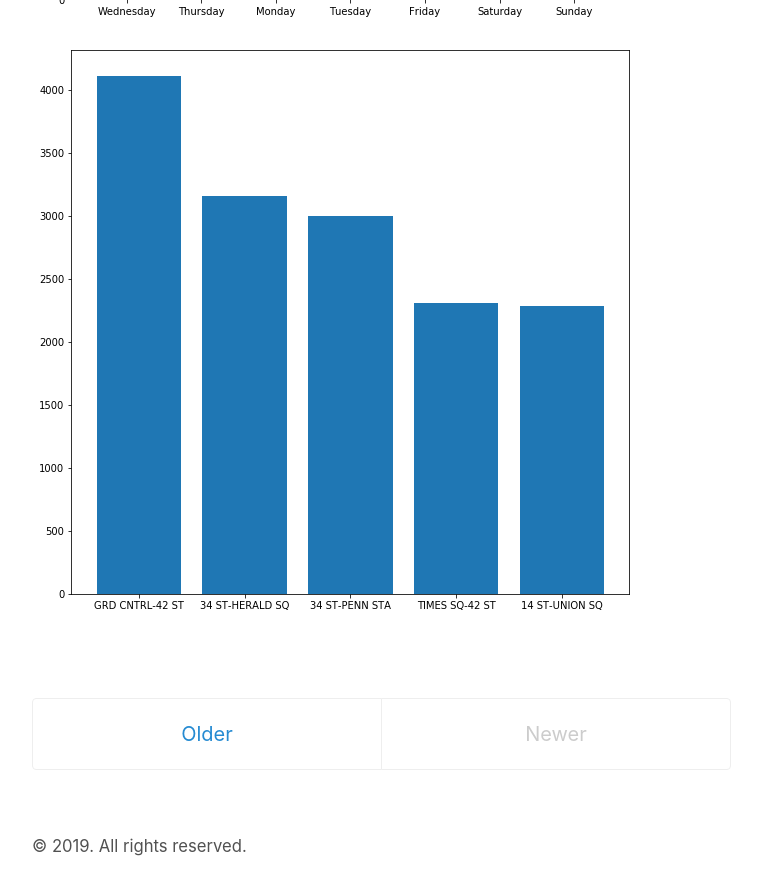
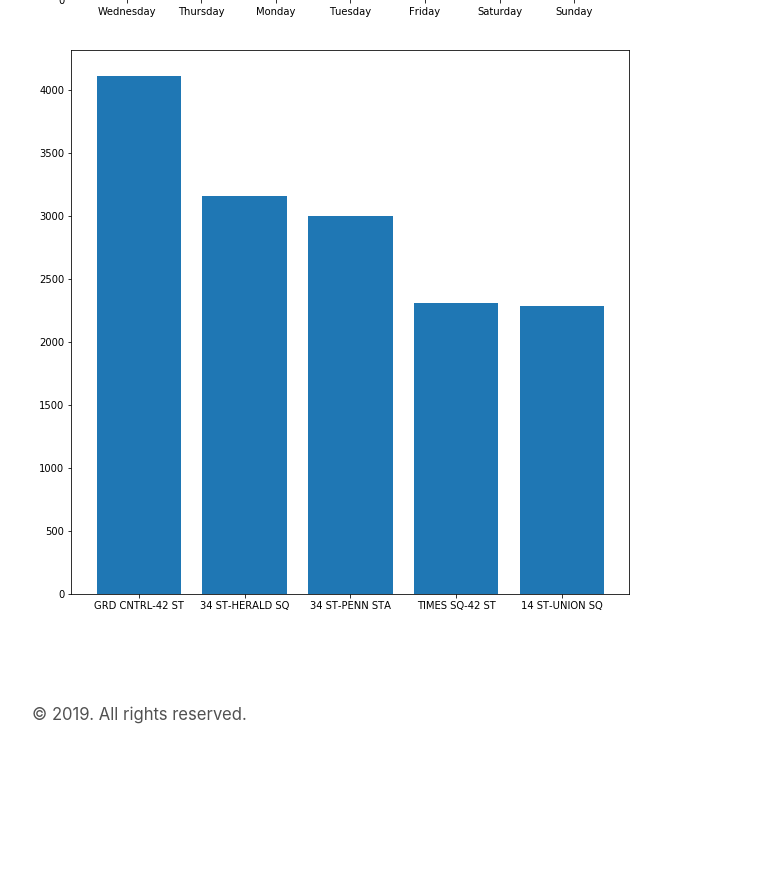
Before and after one commit to Daliait96/Daliait96.github.io, a Jekyll site: the page built from index.html, in a window 1280 px wide and 900 px high, scrolled down 3240 px. Shown: the top 895 px of the window, without its empty margins (258-1020 px from the left). Built offline with Jekyll 4.4.1, drawn with Linux system fonts in a browser that asks for light colours; the list of posts is cut into pages by our own code; after the commit the page ends 4008 px from its top, so only the background shows below that.

Commit message:
Changes11

```diff
--- a/index.html
+++ b/index.html
@@ -18,16 +18,3 @@
   </article>
   {% endfor %}
 </div>
-
-<div class="pagination">
-  {% if paginator.next_page %}
-    <a class="pagination-item older" href="{{ paginator.next_page_path | prepend: site.baseurl }}">Older</a>
-  {% else %}
-    <span class="pagination-item older">Older</span>
-  {% endif %}
-  {% if paginator.previous_page %}
-    <a class="pagination-item newer" href="{{ paginator.previous_page_path | prepend: site.baseurl }}">Newer</a>
-  {% else %}
-    <span class="pagination-item newer">Newer</span>
-  {% endif %}
-</div>
```
